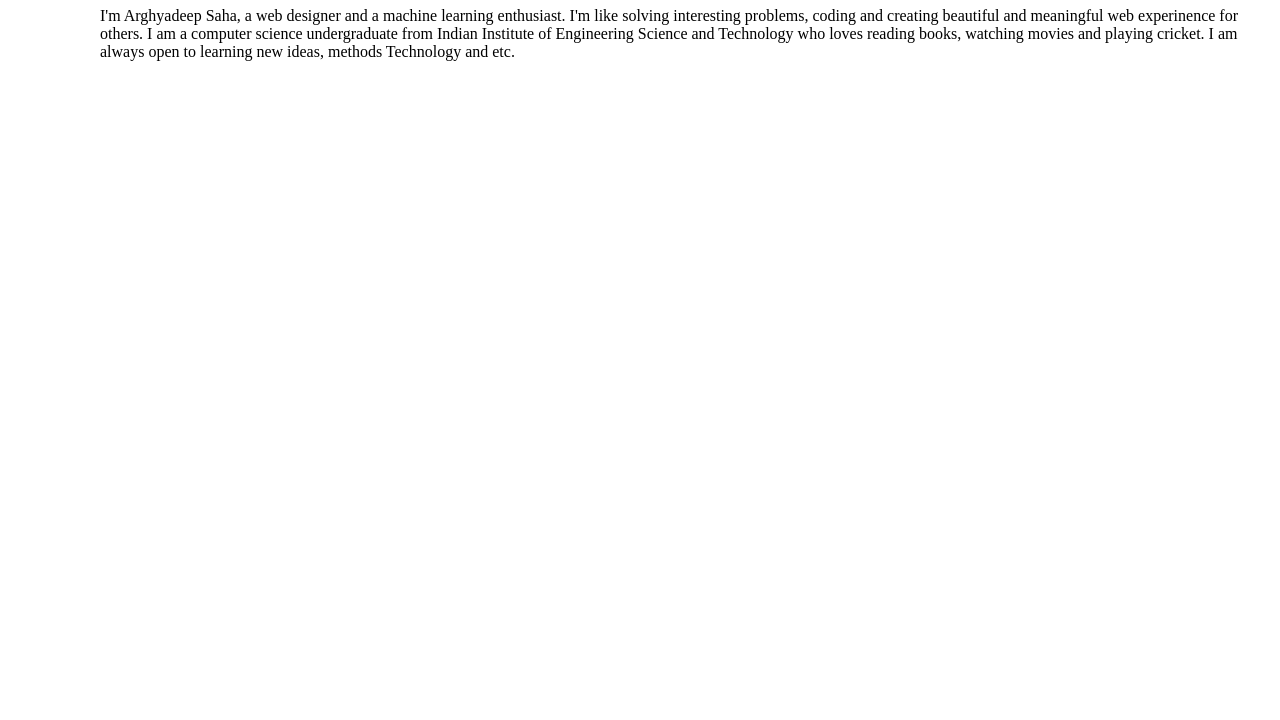
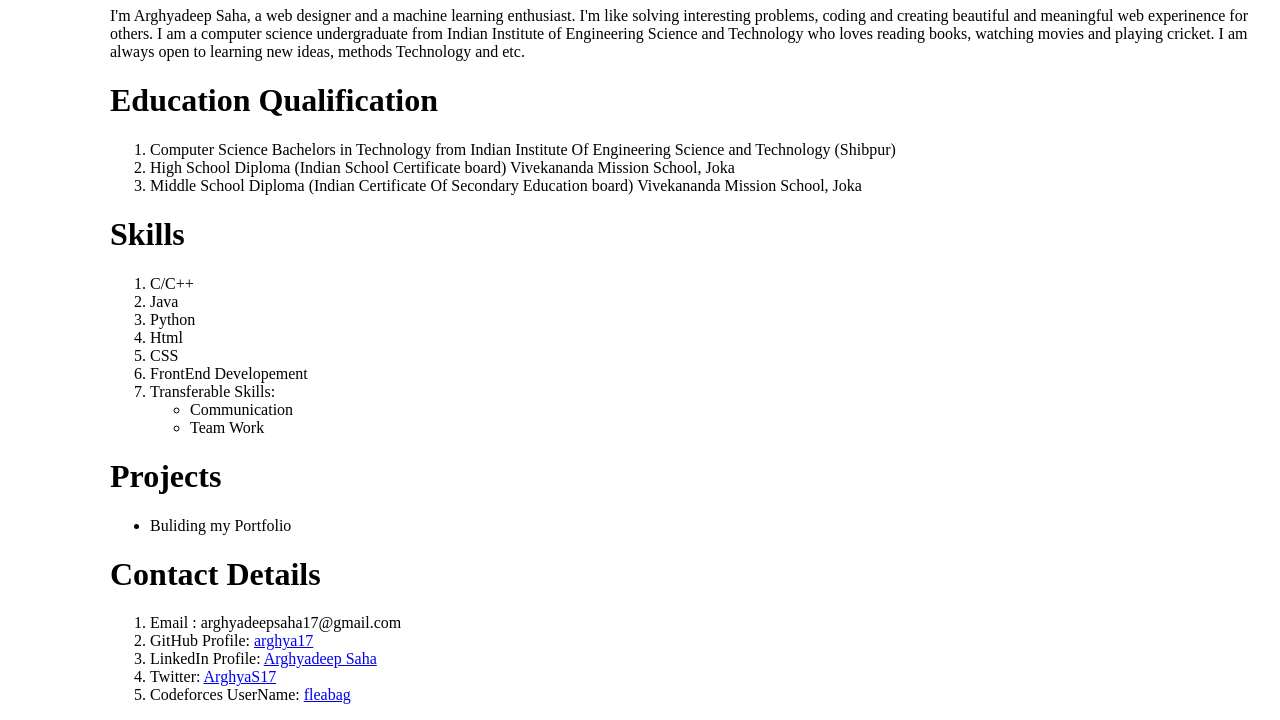
Before and after one commit to arghya17/arghya17.github.io, a plain HTML site: page index.html in a window 1280 px wide. Shown: the part 681-1401 px from the top of the page. Before the commit the page ends 800 px from the top, so only its background shows below. Drawn offline with Linux system fonts and the light colour scheme.

Commit message:
Educational Qualification, Skills and Contact details added to the web page

```diff
--- a/index.html
+++ b/index.html
@@ -21,6 +21,11 @@
       <div>
         <a href="#About me"
           ><img src="media/user.png" alt="user icon" class="icon"
+        /></a>
+      </div>
+      <div>
+        <a href="#Education"
+          ><img src="media/education.png" alt="education icon" class="icon"
         /></a>
       </div>
       <div>
@@ -48,6 +53,64 @@
           and etc.
         </p>
       </div>
+      <h1>Education Qualification</h1>
+      <a id="Education"></a>
+      <ol>
+        <li>
+          Computer Science Bachelors in Technology from Indian Institute Of
+          Engineering Science and Technology (Shibpur)
+        </li>
+        <li>
+          High School Diploma (Indian School Certificate board) Vivekananda
+          Mission School, Joka
+        </li>
+        <li>
+          Middle School Diploma (Indian Certificate Of Secondary Education
+          board) Vivekananda Mission School, Joka
+        </li>
+      </ol>
+      <h1>Skills</h1>
+      <a id="projects"></a>
+      <ol>
+        <li>C/C++</li>
+        <li>Java</li>
+        <li>Python</li>
+        <li>Html</li>
+        <li>CSS</li>
+        <li>FrontEnd Developement</li>
+        <li>
+          Transferable Skills:
+          <ul>
+            <li>Communication</li>
+            <li>Team Work</li>
+          </ul>
+        </li>
+      </ol>
+      <h1>Projects</h1>
+      <ul>
+        <li>Buliding my Portfolio</li>
+      </ul>
     </main>
+    <footer>
+      <a id="Contact Info"></a>
+      <h1>Contact Details</h1>
+      <ol>
+        <li>Email : arghyadeepsaha17@gmail.com</li>
+        <li>
+          GitHub Profile: <a href="https://github.com/arghya17"> arghya17</a>
+        </li>
+        <li>
+          LinkedIn Profile:
+          <a href="https://www.linkedin.com/in/arghyadeep-saha-3b5552209/"
+            >Arghyadeep Saha</a
+          >
+        </li>
+        <li>Twitter: <a href="https://twitter.com/ArghyaS17"> ArghyaS17</a></li>
+        <li>
+          Codeforces UserName:
+          <a href="https://codeforces.com/profile/fleabag">fleabag</a>
+        </li>
+      </ol>
+    </footer>
   </body>
 </html>
--- a/style.css
+++ b/style.css
@@ -1,5 +1,5 @@
 .sidebar {
-  height: 400px;
+  height: 415px;
   width: 100px;
   position: fixed;
   top: 0;
@@ -14,15 +14,16 @@
   display: block;
 }
 .icon {
-  height: 30px;
-  width: 30px;
+  height: 40px;
+  width: 40px;
+  padding: 10px;
   display: block;
   margin-left: auto;
   margin-right: auto;
   align-items: center;
 }
 body {
-  margin-left: 100px;
+  margin-left: 110px;
 }
 #gif {
   margin-left: auto;
```
Also changed, not shown: media/education.png (added).
